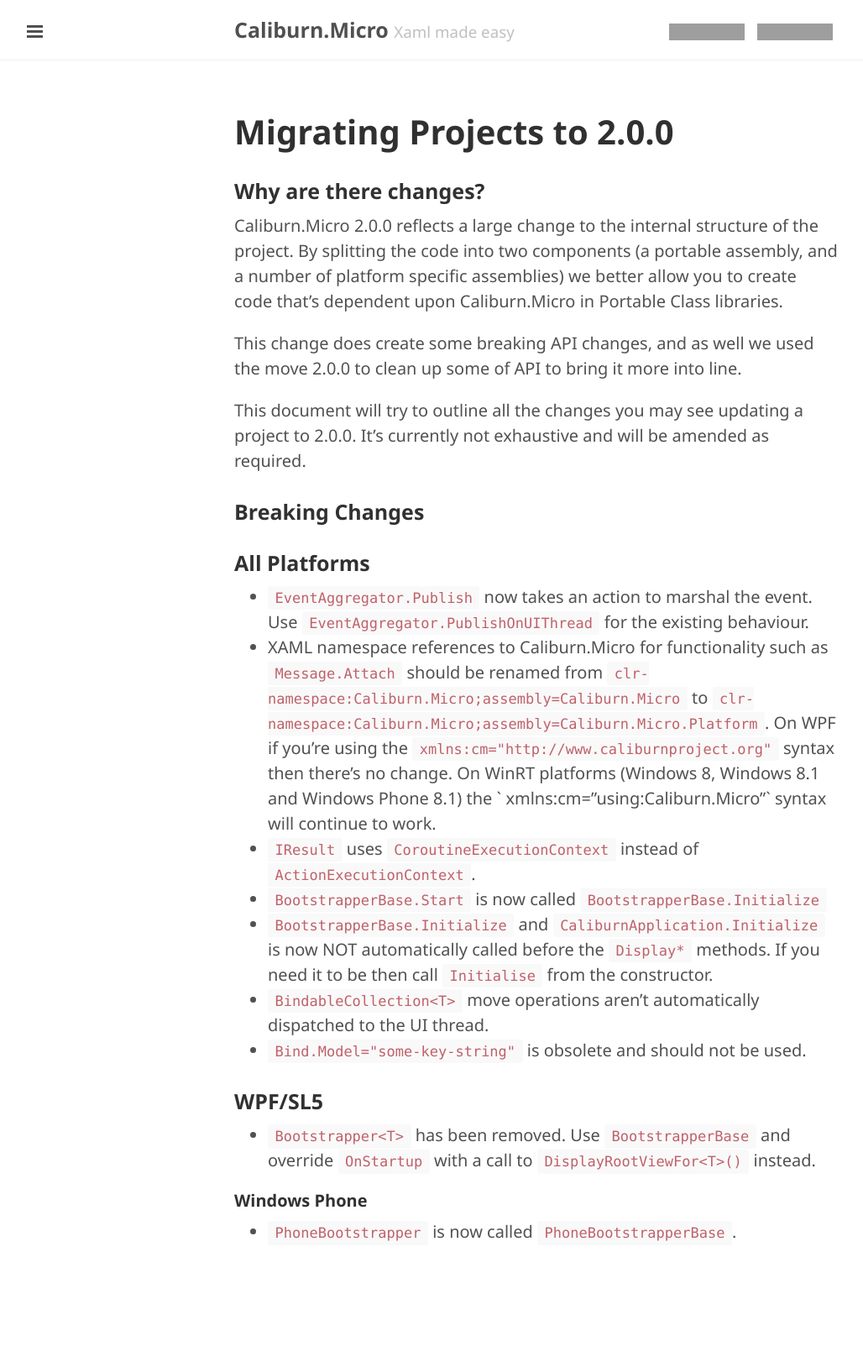
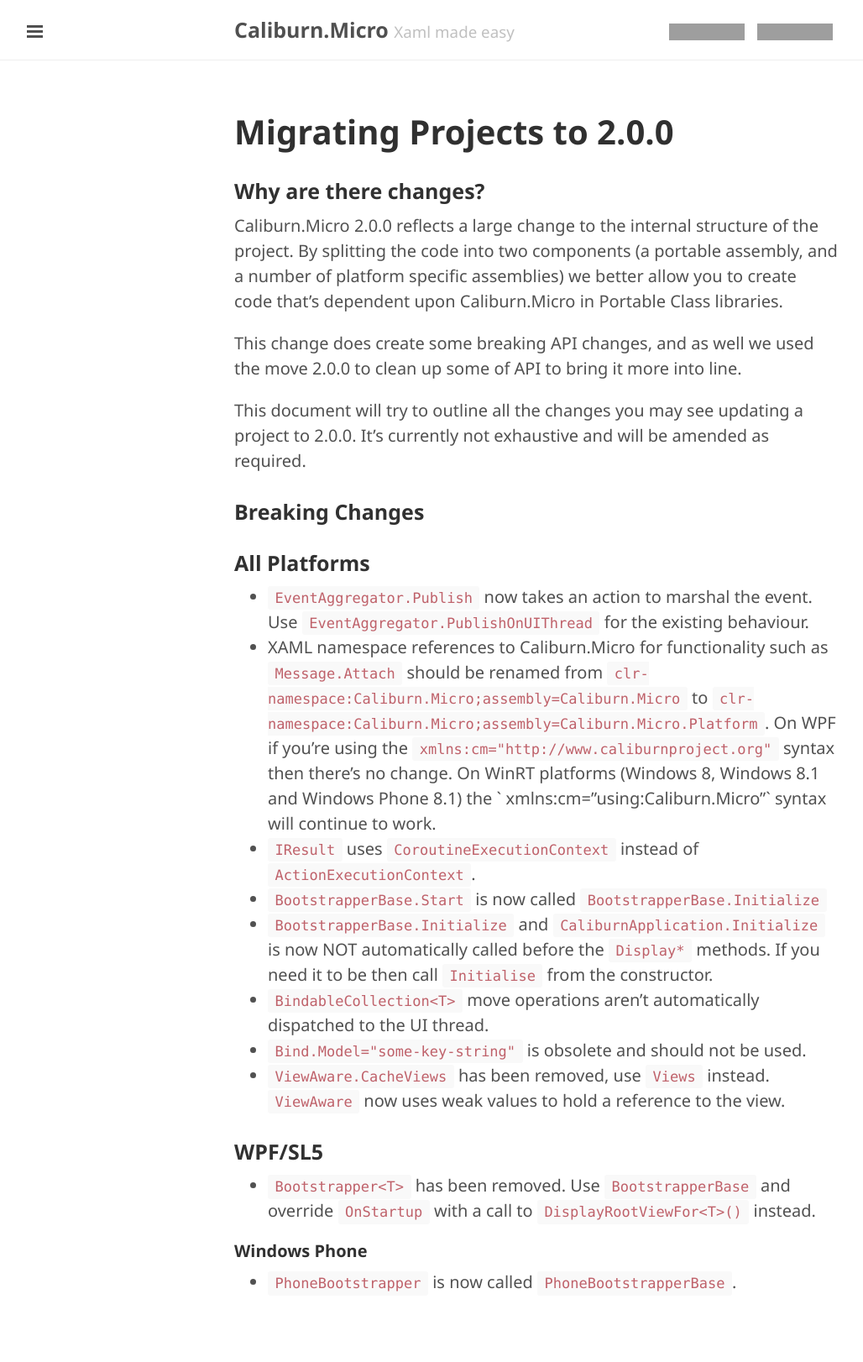
Before and after one commit to Caliburn-Micro/caliburn-micro.github.io, a Jekyll site: the page built from documentation/migrating-to-2.0.0.md, in a window 1280 px wide. Shown: the whole page at 84% size, without its empty margins (1-1029 px from the left). Built offline with Jekyll 4.4.1, drawn with Linux system fonts in a browser that asks for light colours; before the commit the page ends 1562 px from its top, so only the background shows below that; grey boxes are pictures that could not be loaded.

Commit message:
Updating 2.0.0 migration docs

```diff
--- a/documentation/migrating-to-2.0.0.md
+++ b/documentation/migrating-to-2.0.0.md
@@ -22,6 +22,7 @@
  - `BootstrapperBase.Initialize` and `CaliburnApplication.Initialize` is now NOT automatically called before the `Display*` methods. If you need it to be then call `Initialise` from the constructor.
  - `BindableCollection<T>` move operations aren't automatically dispatched to the UI thread.
  - `Bind.Model="some-key-string"` is obsolete and should not be used.
+ - `ViewAware.CacheViews` has been removed, use `Views` instead. `ViewAware` now uses weak values to hold a reference to the view.
 
 ### WPF/SL5
 
```
